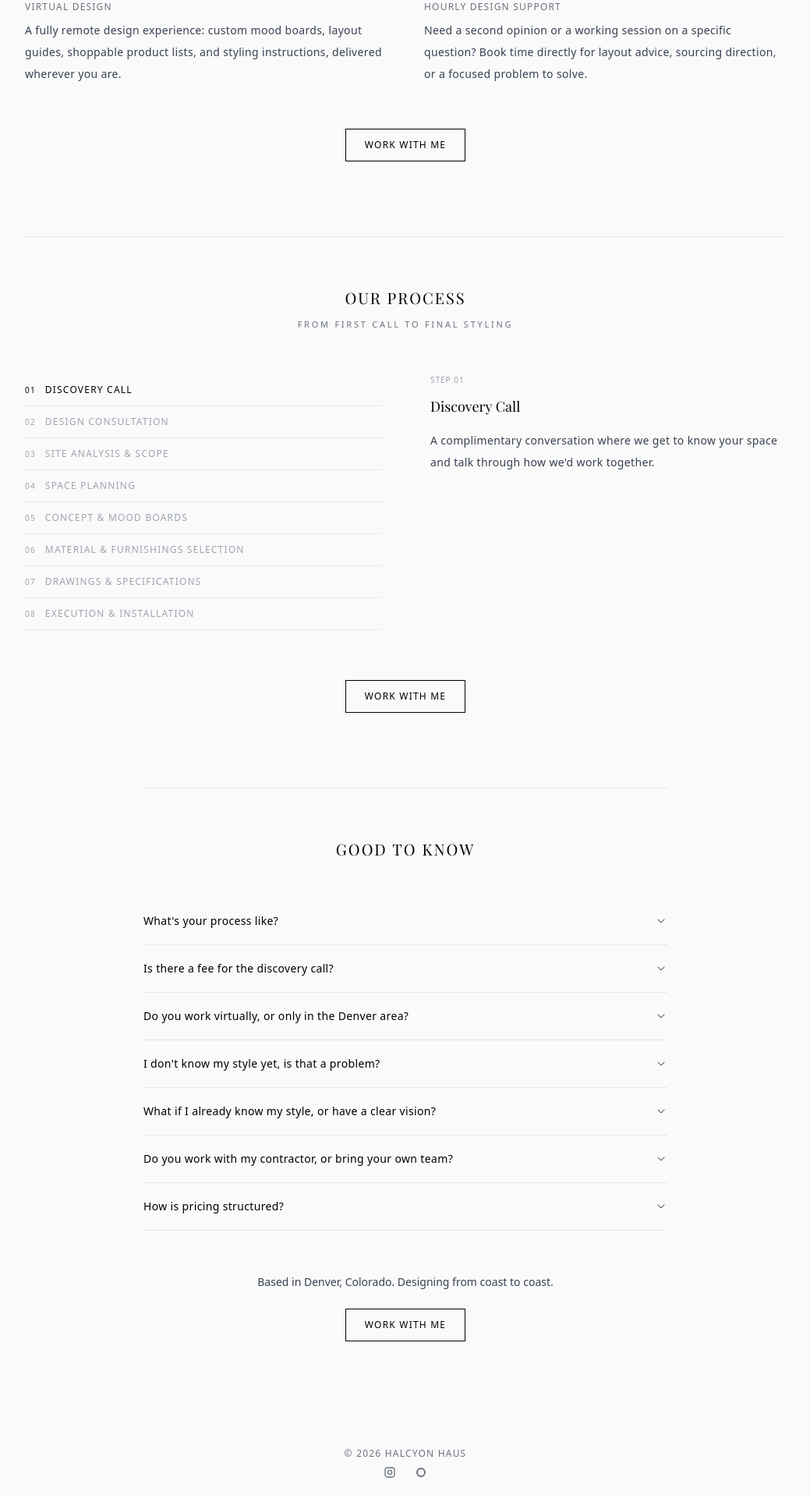
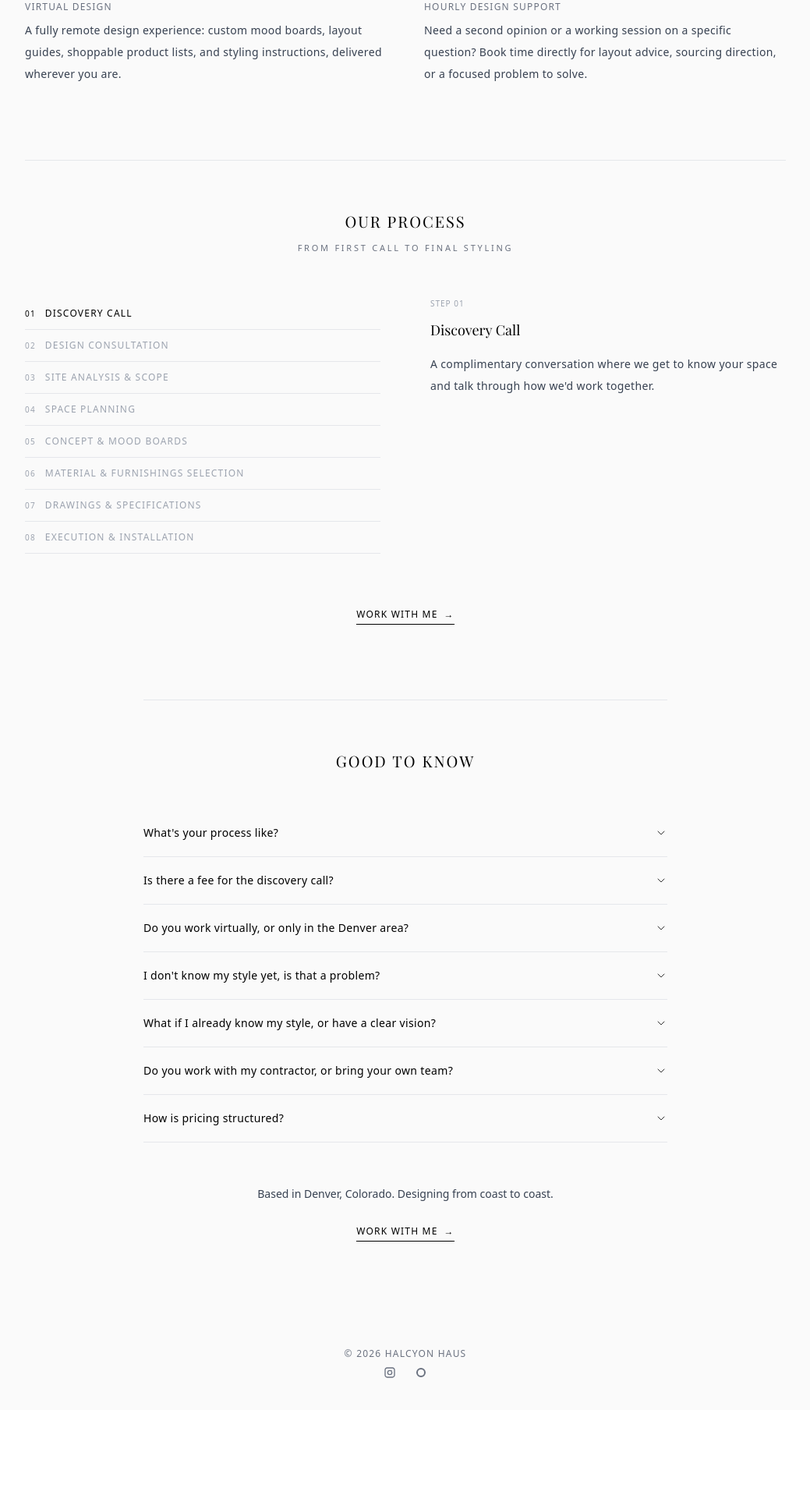
Before and after one commit to HalcyonHaus/halcyonhaus-site, a Next.js app: page /services in a window 1280 px wide. Shown: the part 528-2445 px from the top of the page at 78% size, without its empty margins (120-1159 px from the left). After the commit the page ends 2336 px from the top, so only its background shows below. Built offline with nearby package versions, Linux system fonts and the light colour scheme.

Commit message:
Update services.js

```diff
--- a/pages/services.js
+++ b/pages/services.js
@@ -1,7 +1,6 @@
 import Head from "next/head";
 import Link from "next/link";
 import { useState } from "react";
-import { motion, AnimatePresence } from "framer-motion";
 import { ChevronDown } from "lucide-react";
 
 const processSteps = [
@@ -60,7 +59,7 @@ const faqs = [
   {
     question: "Do you work virtually, or only in the Denver area?",
     answer:
-      "Both. We work on site with clients in the Denver and Southern California areas, and virtually with clients nationwide.",
+      "Both. We're based in Castle Rock & Palm Springs, and have most recently worked with clients throughout Castle Rock, Castle Pines, Greenwood Village, Cherry Hills, and the greater Denver metro, as well as in Palm Springs and greater Los Angeles, California. We also welcome projects throughout Colorado's mountain communities, including Aspen, Telluride, Breckenridge, and Vail, and continue to work virtually with clients nationwide.",
   },
   {
     question: "I don't know my style yet, is that a problem?",
@@ -70,7 +69,7 @@ const faqs = [
   {
     question: "What if I already know my style, or have a clear vision?",
     answer:
-      "Even better. We're just as happy stepping into a supporting role, executing your vision with our knowledge of the process, from curating and sourcing to purchasing and installation.",
+      "We're just as happy stepping into a supporting role, executing your vision with our knowledge of the process, from curating and sourcing to purchasing and installation.",
   },
   {
     question: "Do you work with my contractor, or bring your own team?",
@@ -167,14 +166,6 @@ export default function ServicesPage() {
                 </p>
               </div>
             </div>
-
-            <div className="pt-4 text-center">
-              <Link href="/contact" legacyBehavior>
-                <a className="inline-block px-6 py-3 border border-black text-black text-xs tracking-widest uppercase font-inter hover:bg-black hover:text-white transition">
-                  Work With Me
-                </a>
-              </Link>
-            </div>
           </div>
         </div>
 
@@ -206,36 +197,38 @@ export default function ServicesPage() {
               ))}
             </div>
 
-            <div className="min-h-[160px]">
-              <AnimatePresence mode="wait">
-                <motion.div
-                  key={activeStep}
-                  initial={{ opacity: 0, y: 8 }}
-                  animate={{ opacity: 1, y: 0 }}
-                  exit={{ opacity: 0, y: -8 }}
-                  transition={{ duration: 0.35, ease: "easeInOut" }}
+            <div className="min-h-[160px] relative">
+              {processSteps.map((step, index) => (
+                <div
+                  key={step.title}
+                  className={
+                    activeStep === index
+                      ? "block transition-opacity duration-300 opacity-100"
+                      : "hidden"
+                  }
                 >
                   <p className="text-[10px] tracking-widest uppercase text-gray-400 font-inter mb-3">
-                    Step {String(activeStep + 1).padStart(2, "0")}
+                    Step {String(index + 1).padStart(2, "0")}
                   </p>
                   <h3
                     className="text-lg mb-4"
                     style={{ fontFamily: "'Playfair Display', serif" }}
                   >
-                    {processSteps[activeStep].title}
+                    {step.title}
                   </h3>
                   <p className="text-sm leading-7 tracking-wide font-inter text-gray-700">
-                    {processSteps[activeStep].description}
+                    {step.description}
                   </p>
-                </motion.div>
-              </AnimatePresence>
+                </div>
+              ))}
             </div>
           </div>
 
           <div className="pt-16 text-center">
             <Link href="/contact" legacyBehavior>
-              <a className="inline-block px-6 py-3 border border-black text-black text-xs tracking-widest uppercase font-inter hover:bg-black hover:text-white transition">
+              <a className="inline-flex items-center gap-2 text-xs tracking-widest uppercase font-inter text-black border-b border-black pb-1 transition-all duration-300 hover:gap-3 hover:text-neutral-500 hover:border-neutral-500">
                 Work With Me
+                <span aria-hidden="true">&#8594;</span>
               </a>
             </Link>
           </div>
@@ -267,21 +260,16 @@ export default function ServicesPage() {
                       className={`flex-shrink-0 ml-4 transition-transform duration-300 ${isOpen ? "rotate-180" : ""}`}
                     />
                   </button>
-                  <AnimatePresence initial={false}>
-                    {isOpen && (
-                      <motion.div
-                        initial={{ height: 0, opacity: 0 }}
-                        animate={{ height: "auto", opacity: 1 }}
-                        exit={{ height: 0, opacity: 0 }}
-                        transition={{ duration: 0.3, ease: "easeInOut" }}
-                        className="overflow-hidden"
-                      >
-                        <p className="pb-5 text-sm leading-7 font-inter italic text-gray-600">
-                          {faq.answer}
-                        </p>
-                      </motion.div>
-                    )}
-                  </AnimatePresence>
+                  <div
+                    style={{ gridTemplateRows: isOpen ? "1fr" : "0fr" }}
+                    className="grid transition-[grid-template-rows] duration-300 ease-in-out"
+                  >
+                    <div className="overflow-hidden">
+                      <p className="pb-5 text-sm leading-7 font-inter italic text-gray-600">
+                        {faq.answer}
+                      </p>
+                    </div>
+                  </div>
                 </div>
               );
             })}
@@ -293,8 +281,9 @@ export default function ServicesPage() {
             </p>
             <p className="mt-6">
               <Link href="/contact" legacyBehavior>
-                <a className="inline-block px-6 py-3 border border-black text-black text-xs tracking-widest uppercase font-inter hover:bg-black hover:text-white transition">
+                <a className="inline-flex items-center gap-2 text-xs tracking-widest uppercase font-inter text-black border-b border-black pb-1 transition-all duration-300 hover:gap-3 hover:text-neutral-500 hover:border-neutral-500">
                   Work With Me
+                  <span aria-hidden="true">&#8594;</span>
                 </a>
               </Link>
             </p>
```
